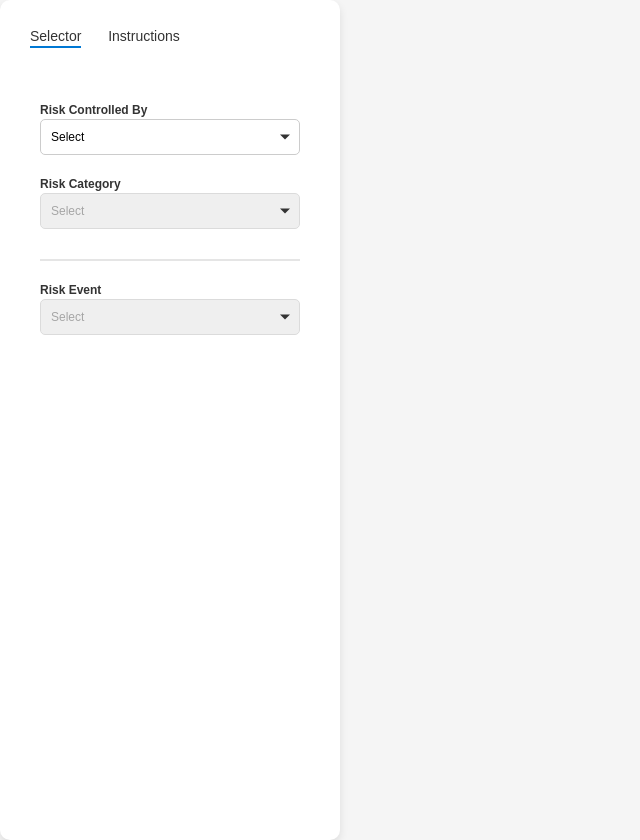
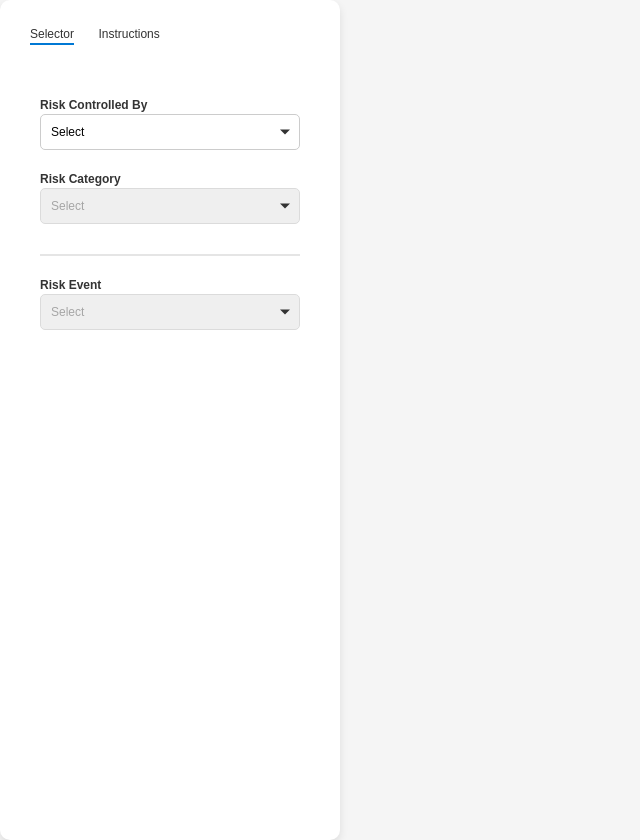
Before and after one commit to tanner-schmutte/Risk-Event-Selector, a React (Vite) app: page / in a window 1280 px wide. Shown: the whole page, without its empty margins (0-640 px from the left). Built offline with nearby package versions, Linux system fonts and the light colour scheme.

Commit message:
downsize buttons

```diff
--- a/src/App.css
+++ b/src/App.css
@@ -103,7 +103,7 @@ select:focus {
 .nav-button {
     background: none;
     border: none;
-    font-size: 14px;
+    font-size: 12px;
     cursor: pointer;
     color: #333;
     margin-bottom: -2px; /* Align with the border */
```
